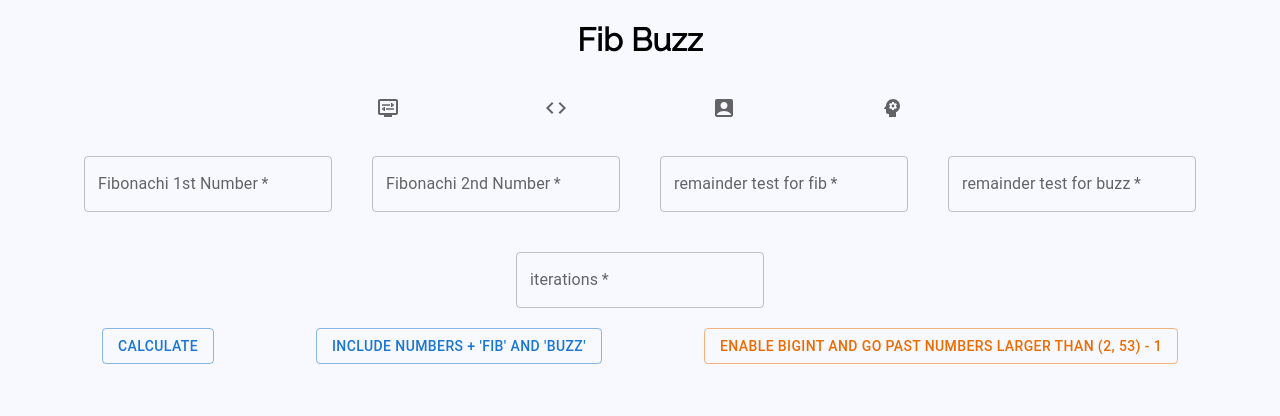
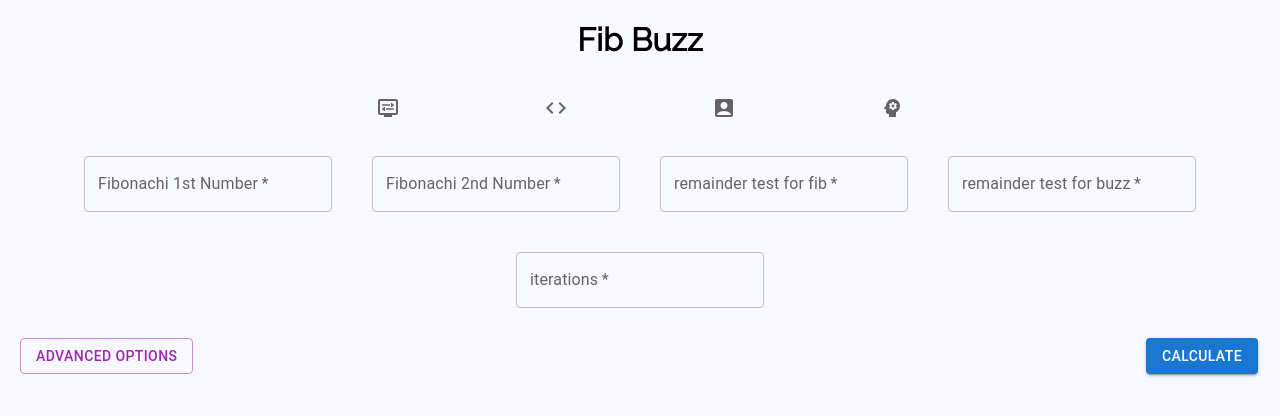
Before and after one commit to ZacharyTStone/fib_buzz, a React (Create React App) app: page / in a window 1280 px wide. Shown: the top 416 px of the page. Built offline with nearby package versions, Linux system fonts and the light colour scheme.

Commit message:
css tweaks

```diff
--- a/src/App.tsx
+++ b/src/App.tsx
@@ -1,5 +1,5 @@
 import "./App.css";
-import Nav from "./Components/UI/MuiNav/MuiNav";
+import Nav from "./Components/MuiNav/MuiNav";
 import { BrowserRouter, Routes, Route } from "react-router-dom";
 import Form from "./Components/FibBuzz/Form";
 import Info from "./Components/Info/Info";
--- a/src/Components/FibBuzz/Form.css
+++ b/src/Components/FibBuzz/Form.css
@@ -24,11 +24,29 @@
   flex-direction: row;
   justify-content: space-evenly;
   align-items: center;
-  width: 100%;
+
+  flex-wrap: wrap;
+}
+
+.top-button-div {
+  display: flex;
+  flex-direction: row;
+  justify-content: space-between;
+  align-items: center;
+  width: 97.5%;
   height: 100%;
   flex-wrap: wrap;
+  margin-left: 10px;
 }
 
 .text-form {
   min-width: 200px !important;
 }
+
+@media screen and (max-width: 600px) {
+  .top-button-div {
+    flex-direction: column;
+    justify-content: center;
+    align-items: center;
+  }
+}
--- a/src/Components/FibBuzz/Form.js
+++ b/src/Components/FibBuzz/Form.js
@@ -15,11 +15,12 @@ const Form = () => {
   const [iterations, setIterations] = useState(100);
   const [showNumbers, setShowNumbers] = useState(false);
   const [useBigInt, setUseBigInt] = useState(false);
-  const [started, setStarted] = useState(false);
+  const [showResultsComponent, setShowResultsComponent] = useState(false);
+  const [showOptionButtons, setShowOptionButtons] = useState(false);
 
   const handleSubmit = () => {
+    setFibBuzzArr([]);
     setFinalArr([]);
-    setFibBuzzArr([]);
     fibBuzz();
   };
 
@@ -64,9 +65,6 @@ const Form = () => {
       for (let x = 1; x <= iterations - 1; x++) {
         let currentNum =
           parseFloat(fibBuzzArr[x][0]) + parseFloat(fibBuzzArr[x - 1][0]);
-        if (currentNum.length > 9) {
-          currentNum = currentNum.toPrecision(5);
-        }
 
         if (currentNum === Infinity) {
           currentNum = ["Infinity", "Infinity"];
@@ -88,7 +86,9 @@ const Form = () => {
 
   const onSubmit = (e) => {
     e.preventDefault();
-    setStarted(true);
+    if (!showResultsComponent) {
+      setShowResultsComponent(true);
+    }
     handleSubmit();
   };
 
@@ -203,20 +203,33 @@ const Form = () => {
             required
           ></TextField>
         </div>
+        <div className="top-button-div">
           <div className="button-div">
+            {!showOptionButtons ? (
               <Button
-            color="primary"
+                sx={{
+                  marginLeft: "10px",
+                  marginTop: "10px",
+                }}
                 variant="outlined"
-            id="submitBtn"
-            type="submit"
-            disabled={false}
+                color="secondary"
+                id="show option button"
+                onClick={() => {
+                  setShowOptionButtons(true);
+                }}
               >
-            Calculate
+                {" "}
+                Advanced Options{" "}
               </Button>
-          {!useBigInt ? (
+            ) : null}
+            {!useBigInt && showOptionButtons ? (
               <Button
-              color="primary"
-              variant="outlined"
+                sx={{
+                  marginLeft: "10px",
+                  marginTop: "10px",
+                }}
+                color="secondary"
+                variant={showNumbers ? "contained" : "outlined"}
                 id="showNumbersBtn"
                 onClick={() => {
                   setShowNumbers(!showNumbers);
@@ -228,25 +241,52 @@ const Form = () => {
                   : "Include Numbers + 'fib' and 'buzz'"}
               </Button>
             ) : null}
-
+            {showOptionButtons ? (
               <Button
+                sx={{
+                  marginLeft: "10px",
+                  marginTop: "10px",
+                }}
                 color="warning"
-            variant="outlined"
+                variant={useBigInt ? "contained" : "outlined"}
                 id="useBigIntBtn"
                 onClick={() => {
                   setFinalArr([]);
                   setFibBuzzArr([]);
                   setUseBigInt(!useBigInt);
+
+                  if (!useBigInt)
+                    alert(
+                      "Have fun calculating the fibonacci sequence with bigInt! Reaaaally big numbers!"
+                    );
                 }}
               >
                 {useBigInt
                   ? "Go back to normal numbers"
-              : "enable BigInt and go past numbers larger than (2, 53) - 1"}
+                  : "Calculate fibonacci numbers with BigInt!"}
               </Button>
+            ) : null}
+          </div>
+          <div className="button-div">
+            <Button
+              sx={{
+                marginTop: "10px",
+              }}
+              color="primary"
+              variant="contained"
+              id="submitBtn"
+              type="submit"
+              disabled={false}
+            >
+              Calculate
+            </Button>
+          </div>
         </div>
       </form>
       <div className="fib-buzz-container">
-        {started && <Result finalArr={finalArr} useBigInt={useBigInt} />}
+        {showResultsComponent && (
+          <Result finalArr={finalArr} useBigInt={useBigInt} />
+        )}
       </div>
     </div>
   );
--- a/src/Components/FibBuzz/Result/Result.js
+++ b/src/Components/FibBuzz/Result/Result.js
@@ -1,4 +1,3 @@
-import * as React from "react";
 import { DataGrid } from "@mui/x-data-grid";
 
 let columns = [];
```
Also changed, not shown: src/Components/MuiNav/MuiNav.css (renamed from src/Components/UI/MuiNav/MuiNav.css), src/Components/MuiNav/MuiNav.tsx (renamed from src/Components/UI/MuiNav/MuiNav.tsx). Lines whose indentation alone changed are shown as unchanged.
